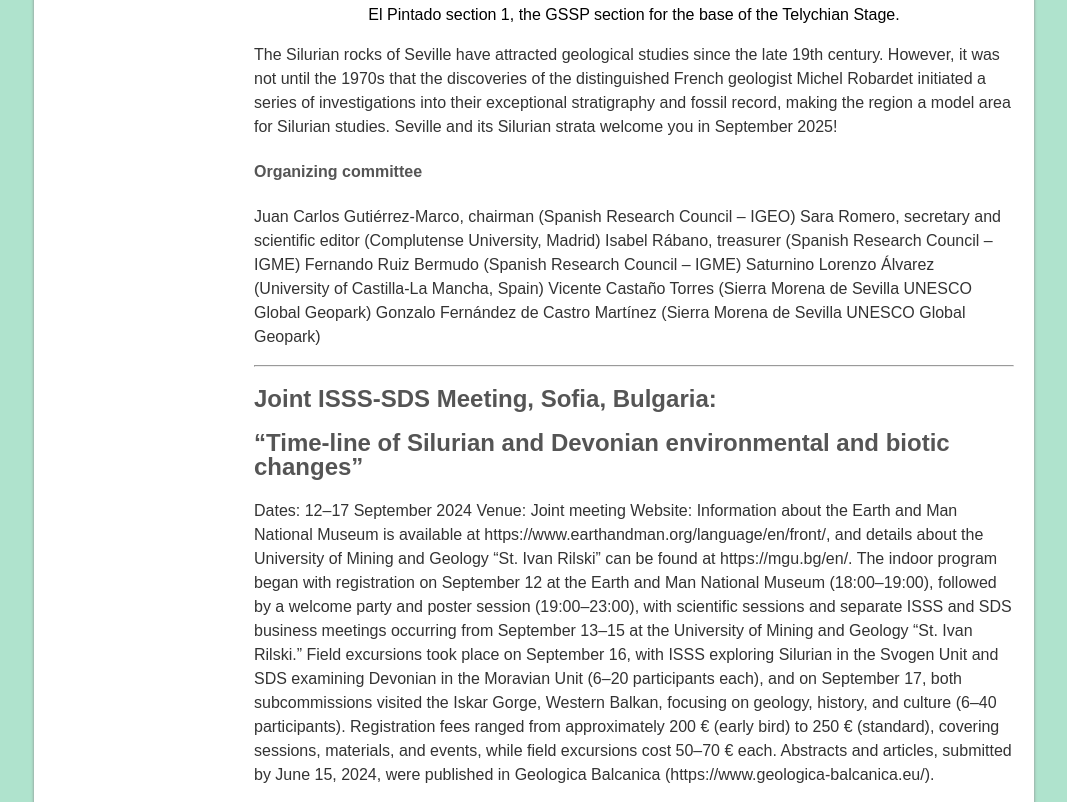
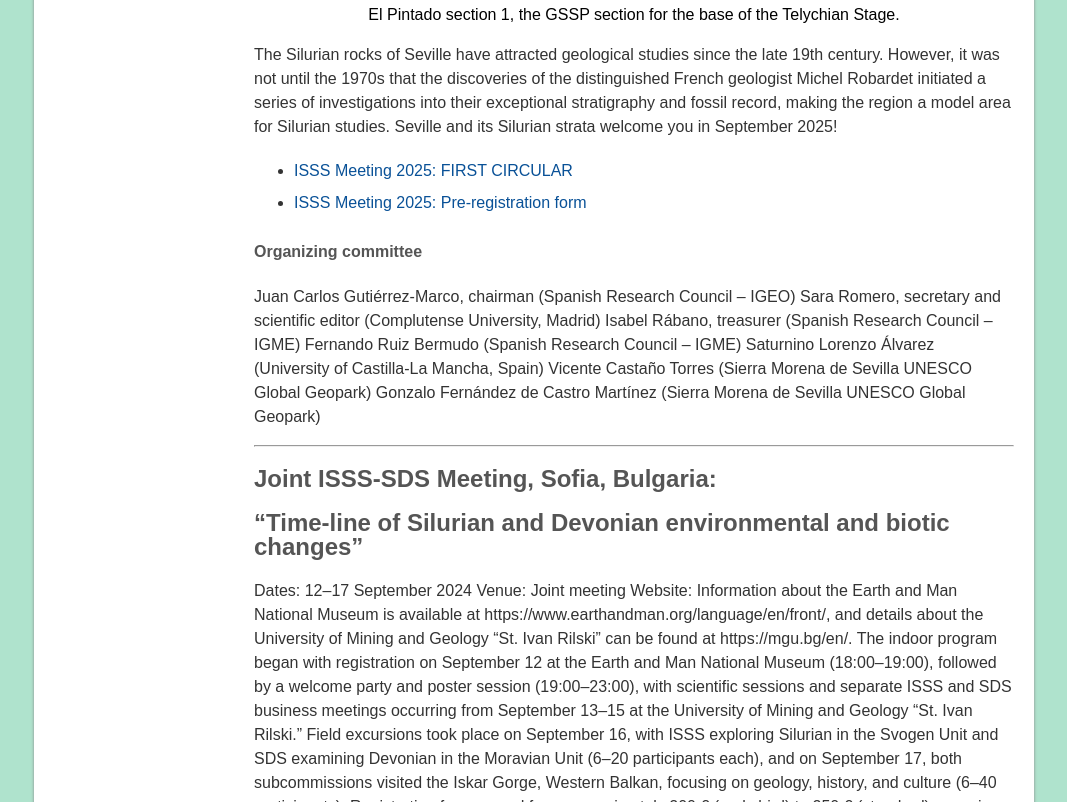
Before and after one commit to i-c-stratigraphy/subcommission-silurian, a Jekyll site: the page built from pages/meetings.md, in a window 1280 px wide and 900 px high, scrolled down 1399 px, cut to the strip 98-900 px from the top of the window. Shown: the whole strip, without its empty margins (106-1173 px from the left). Built offline with Jekyll 4.4.1, drawn with Linux system fonts in a browser that asks for light colours.

Commit message:
Update meetings.md

```diff
--- a/pages/meetings.md
+++ b/pages/meetings.md
@@ -34,6 +34,9 @@ an area of great scenic, geological, and cultural value.
 
 The Silurian rocks of Seville have attracted geological studies since the late 19th century. However, it was not until the 1970s that the discoveries of the distinguished French geologist Michel Robardet initiated a series of investigations into their exceptional stratigraphy and fossil record, making the region a model area for Silurian studies.
 Seville and its Silurian strata welcome you in September 2025!
+
+* [ISSS Meeting 2025: FIRST CIRCULAR](files/Meeting_circular1.pdf)
+* [ISSS Meeting 2025: Pre-registration form](files/pre-registration_form.docx)
 
 #### Organizing committee
 Juan Carlos Gutiérrez-Marco, chairman (Spanish Research Council – IGEO)
```
